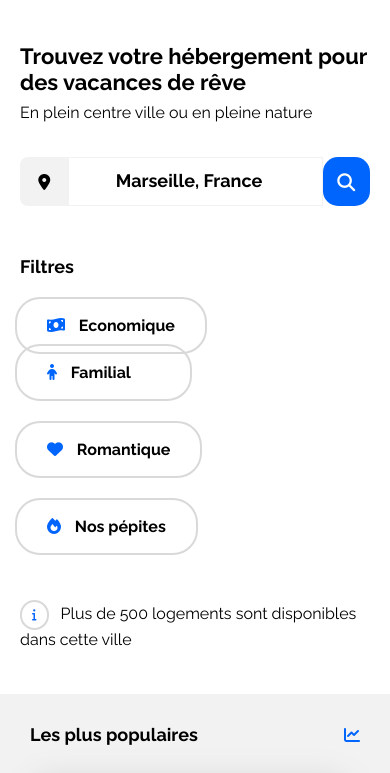
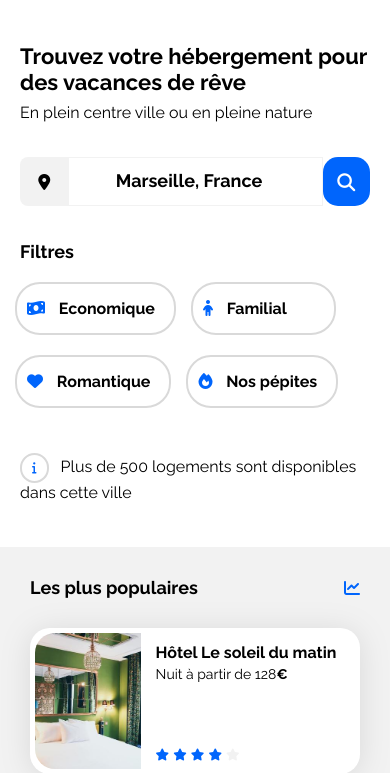
Before and after one commit to Alzcrew/Projet-3-OCR, a plain HTML site: page booki-starter-code-master/index.html in a window 390 px wide. Shown: the part 101-874 px from the top of the page. Drawn offline with Linux system fonts and the light colour scheme.

Commit message:
correction des filtres responsive

```diff
--- a/booki-starter-code-master/css/style.css
+++ b/booki-starter-code-master/css/style.css
@@ -159,6 +159,7 @@ nav {
 .filtre-recherche {
   display: flex;
   flex-wrap: wrap;
+  margin-top: 50px;
 }
 
 .filtre-recherche ul {
@@ -185,14 +186,11 @@ nav {
   border: 2px solid #d9d9d9;
   border-radius: 25px;
   padding: 15px 19px 15px 10px;
+  margin-top: -10px;
 }
 
 .margin-top-filtres {
   margin-top: -10px;
-}
-
-#margin-top-filtres {
-  margin-top: 50px;
 }
 
 /* infos */
@@ -398,13 +396,14 @@ nav {
 @media (max-width: 1024px) {
   /* section recherche  */
 
-  #responsive-filtres {
-    margin-left: -70px;
-    margin-top: 50px;
+  .filtre-recherche {
+    margin-top: 35px;
+    display: flex;
+    flex-direction: column;
   }
 
-  .filtre-bulle {
-    padding: 17px 30px;
+  .responsive-filtres {
+    margin: 27px 15px 0px -20px;
   }
 
   /* hébergements et populaires */
@@ -539,20 +538,17 @@ nav {
 
   /* filtres */
 
-  #responsive-filtres {
-    margin: 30px 10px 10px -20px;
+  .responsive-filtres {
+    margin: 0px 10px 10px -20px;
   }
 
-  #responsive-rom {
+  #responsive-mobile {
     margin-top: 20px;
   }
 
   #responsive-fami {
-    padding-right: 59px;
-  }
-
-  #responsive-pep {
     margin-top: 20px;
+    padding-right: 47px;
   }
 
   .info {
@@ -590,7 +586,7 @@ nav {
   }
 
   .populaires-cards a {
-    width: 97%;
+    width: 100%;
   }
 
   .populaires-cards img {
--- a/booki-starter-code-master/index.html
+++ b/booki-starter-code-master/index.html
@@ -67,26 +67,26 @@
           </form>
 
           <!-- filtres -->
-          <div class="filtre-recherche" id="margin-top-filtres">
+          <div class="filtre-recherche" id="">
             <h2>Filtres</h2>
-            <div id="responsive-filtres">
+            <div class="responsive-filtres">
               <ul>
-                <li class="filtre-bulle margin-top-filtres" id="responsive-eco">
+                <li class="filtre-bulle" id="responsive-mobile">
                   <i class="fas fa-money-bill-wave"></i>
                   Economique
                 </li>
                 <li
-                  class="filtre-bulle margin-top-filtres"
+                  class="filtre-bulle"
                   id="responsive-fami"
                 >
                   <i class="fas fa-child"></i>
                   Familial
                 </li>
-                <li class="filtre-bulle margin-top-filtres" id="responsive-rom">
+                <li class="filtre-bulle" id="responsive-mobile">
                   <i class="fas fa-heart"></i>
                   Romantique
                 </li>
-                <li class="filtre-bulle margin-top-filtres" id="responsive-pep">
+                <li class="filtre-bulle" id="responsive-mobile">
                   <i class="fa-solid fa-fire"></i>
                   Nos pépites
                 </li>
```
Also changed, not shown: 1 other file. Lines whose indentation alone changed are shown as unchanged.
